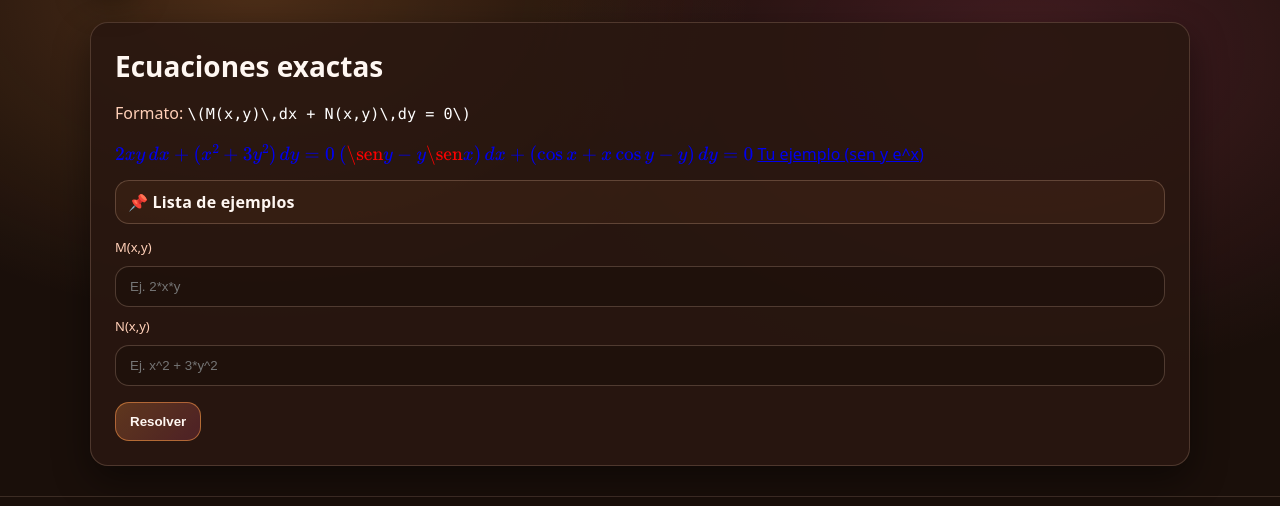
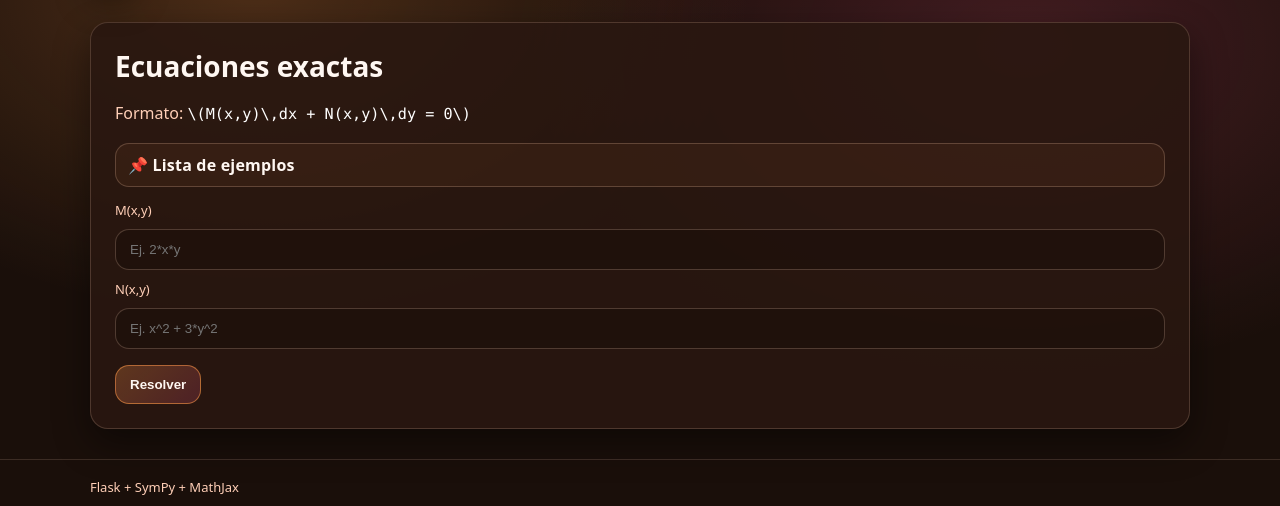
Before and after one commit to frostycello/appdefinitiva, a Flask app: page /exactas in a window 1280 px wide. Shown: the part 73-579 px from the top of the page. Run offline with Flask 3, Linux system fonts and the light colour scheme; parts of the project's set-up code (start-up, migrations or seed data) failed here and were passed over.

Commit message:
Update exactas.html

```diff
--- a/Calculadora_edCompleta/templates/exactas.html
+++ b/Calculadora_edCompleta/templates/exactas.html
@@ -6,9 +6,6 @@
   <h1>Ecuaciones exactas</h1>
   <p class="muted">Formato: <code>\(M(x,y)\,dx + N(x,y)\,dy = 0\)</code></p>
     <div class="chips">
-      <a class="chip" href="#" data-fill='{"form":".form","values":{"M":"2*x*y","N":"x^2 + 3*y^2"}}'>\(2xy\,dx+(x^2+3y^2)\,dy=0\)</a>
-      <a class="chip" href="#" data-fill='{"form":".form","values":{"M":"sen(y) - y*sen(x)","N":"cos(x) + x*cos(y) - y"}}'>\((\sen y-y\sen x)\,dx+(\cos x+x\cos y-y)\,dy=0\)</a>
-      <a class="chip" href="#" data-fill='{"form":".form","values":{"M":"300x^2y-2xsen(y)+3ye^x","N":"100x^3-x^2cos(y)+3e^x"}}'>Tu ejemplo (sen y e^x)</a>
     </div>
   </div>
 
```
